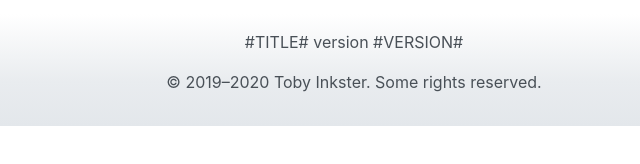
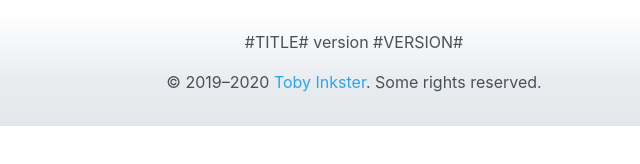
Before and after one commit to tobyink/web-typetiny, a plain HTML site: page build/template.html in a window 1280 px wide. Shown: the part 440-604 px from the top of the page, 286-926 px from the left. Drawn offline with nearby package versions, Linux system fonts and the light colour scheme; files that its build step writes are made by us from their sources.

Commit message:
general updates

```diff
--- a/build/template.html
+++ b/build/template.html
@@ -192,7 +192,7 @@
 			<footer class="row">
 				<div class="col-md-12 text-md-center bg-light p-3 mt-5 mb-3">
 					<p>#TITLE# version #VERSION#</p>
-					<p>&copy; 2019&#8211;2020 Toby Inkster. Some rights reserved.</p>
+					<p>&copy; 2019&#8211;2020 <a href="//toby.ink">Toby Inkster</a>. Some rights reserved.</p>
 				</div>
 			</footer>
 		</div>
```
Also changed, not shown: 1 other file.
